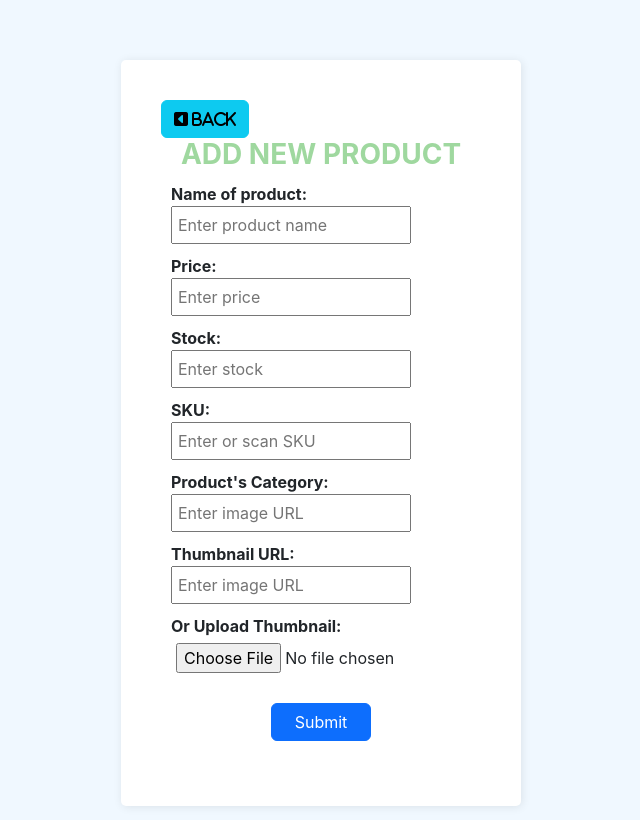
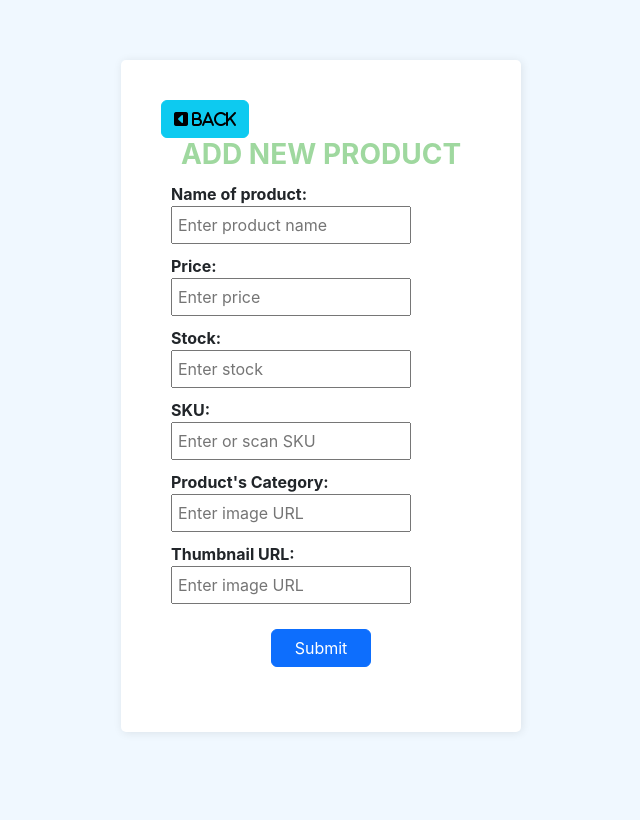
Before and after one commit to tonnguyen123/Full-Stack-Store, a React (Create React App) app in the folder client/: page /addproduct in a window 1280 px wide. Shown: the part 132-952 px from the top of the page, without its empty margins (319-959 px from the left). Built offline with nearby package versions, Linux system fonts and the light colour scheme.

Commit message:
Update AddProduct.jsx

```diff
--- a/client/src/addProducts/AddProduct.jsx
+++ b/client/src/addProducts/AddProduct.jsx
@@ -89,10 +89,6 @@ export const AddProduct = () => {
                 </div>
 
                 <div className='inputGroup'>
-                    <label>Or Upload Thumbnail: </label>
-                    <input type='file' accept='image/*' onChange={fileHandler} />
-                </div>
-                <div className='inputGroup'>
                     <button type='submit' className='btn btn-primary'>Submit</button>
                 </div>
             </form>
```
